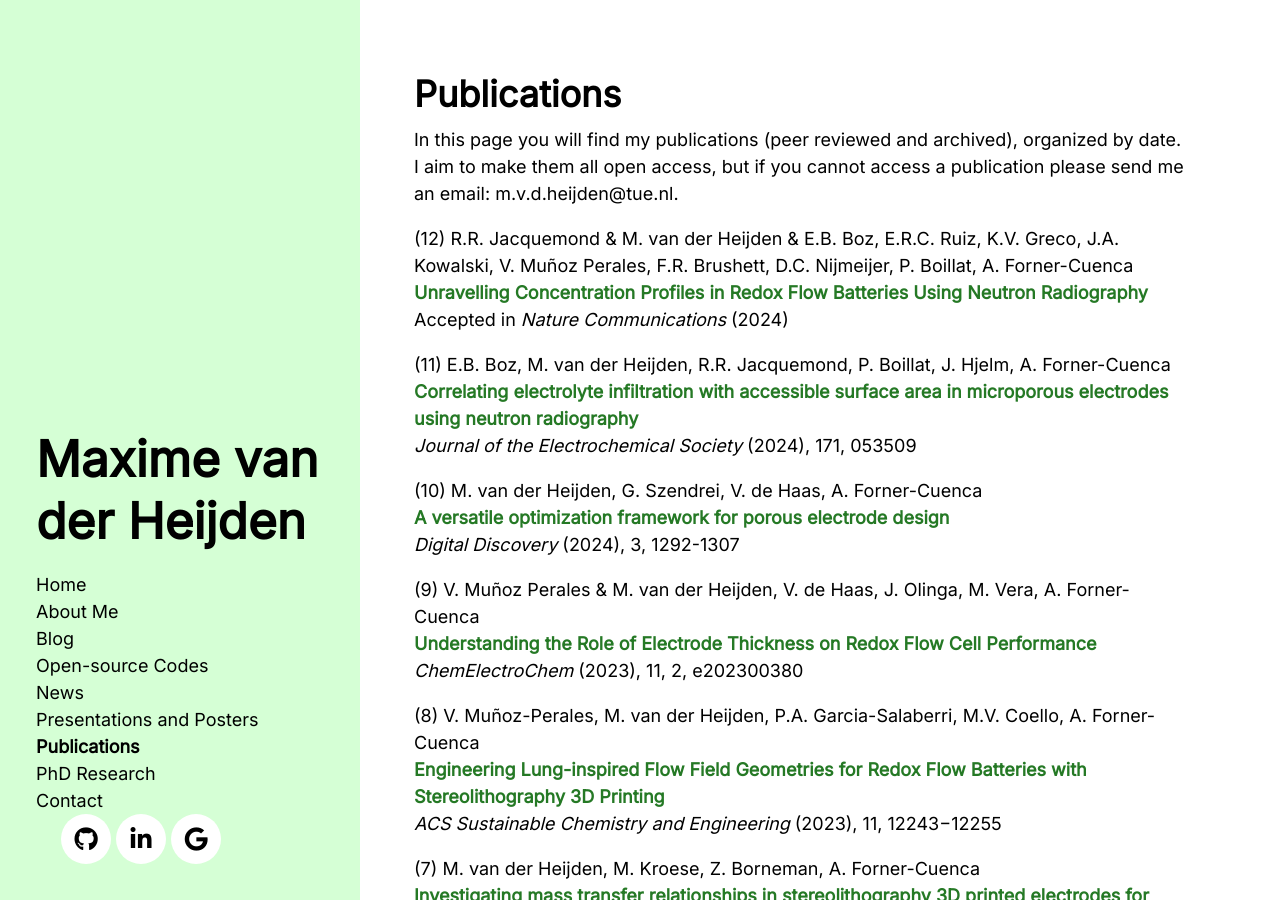
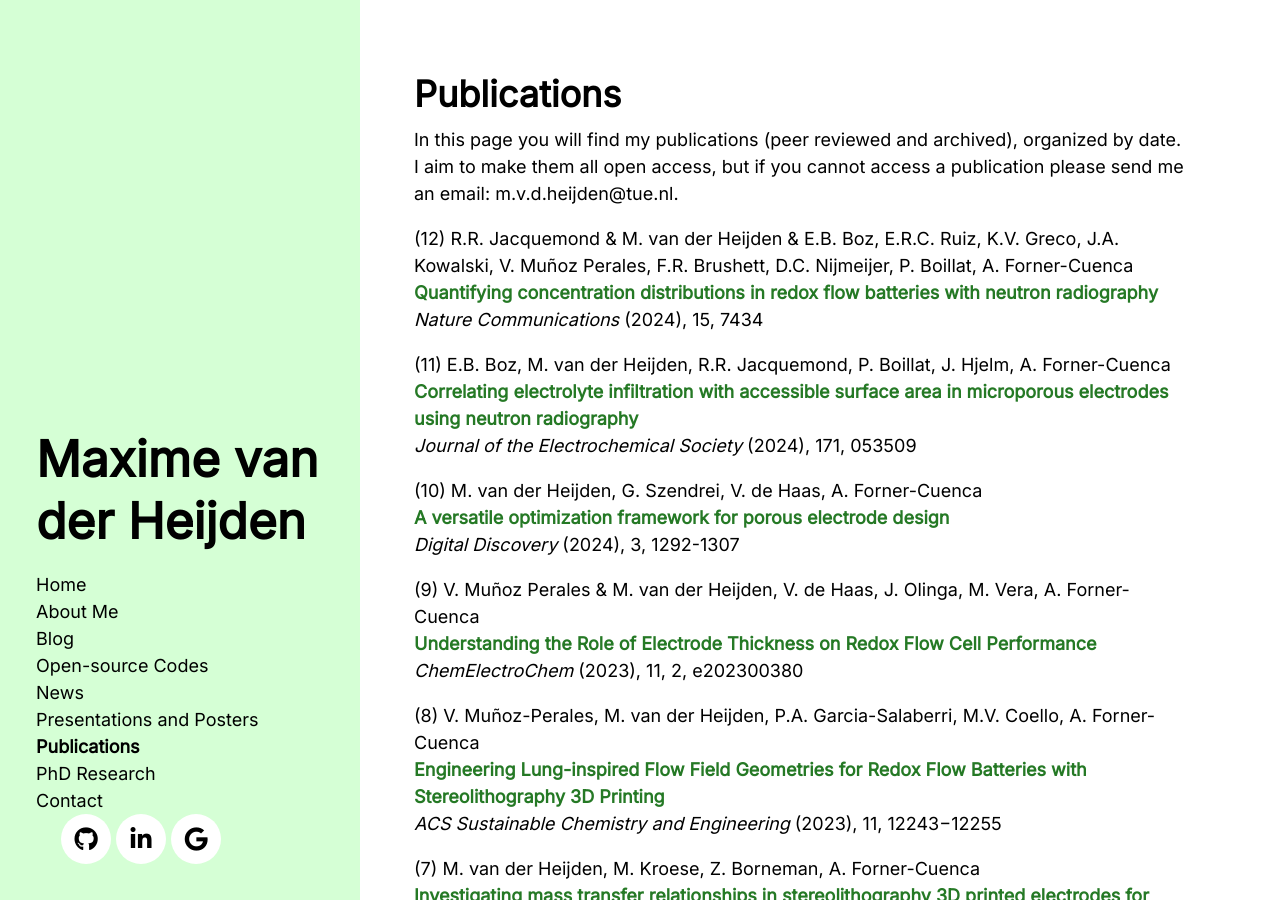
Before and after one commit to MaximevdHeijden/MaximevdHeijden.github.io, a Jekyll site: the page built from Publications.md, in a window 1280 px wide and 900 px high. Built offline with Jekyll 4.4.1, drawn with Linux system fonts in a browser that asks for light colours; nearby versions of some CDN libraries.

Commit message:
update publications

```diff
--- a/Publications.md
+++ b/Publications.md
@@ -6,8 +6,8 @@ title: Publications
 In this page you will find my publications (peer reviewed and archived), organized by date. I aim to make them all open access, but if you cannot access a  publication please send me an email: m.v.d.heijden@tue.nl.
 
 (12) R.R. Jacquemond & M. van der Heijden & E.B. Boz, E.R.C. Ruiz, K.V. Greco, J.A. Kowalski, V. Muñoz Perales, F.R. Brushett, D.C. Nijmeijer, P. Boillat, A. Forner-Cuenca\
-**[Unravelling Concentration Profiles in Redox Flow Batteries Using Neutron Radiography](https://chemrxiv.org/engage/chemrxiv/article-details/64e77958dd1a73847f6d8c15)**\
-Accepted in *Nature Communications* (2024)
+**[Quantifying concentration distributions in redox flow batteries with neutron radiography](https://www.nature.com/articles/s41467-024-50120-7)**\
+*Nature Communications* (2024), 15, 7434
 
 (11) E.B. Boz, M. van der Heijden, R.R. Jacquemond, P. Boillat, J. Hjelm, A. Forner-Cuenca\
 **[Correlating electrolyte infiltration with accessible surface area in microporous electrodes using neutron radiography](https://iopscience.iop.org/article/10.1149/1945-7111/ad4ac7)**\
```
Also changed, not shown: AboutMe.md (+1 -1 lines), 1 other file.
